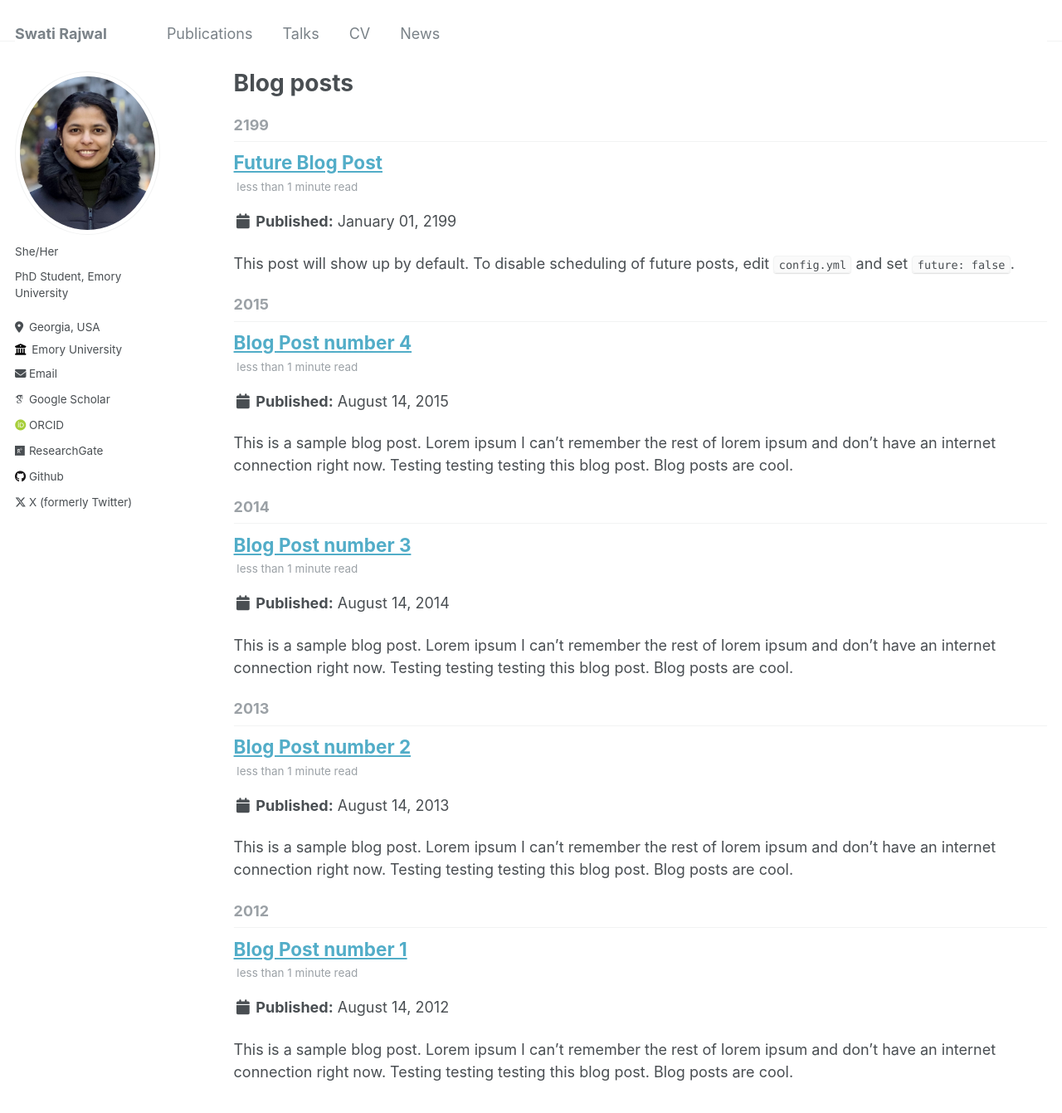
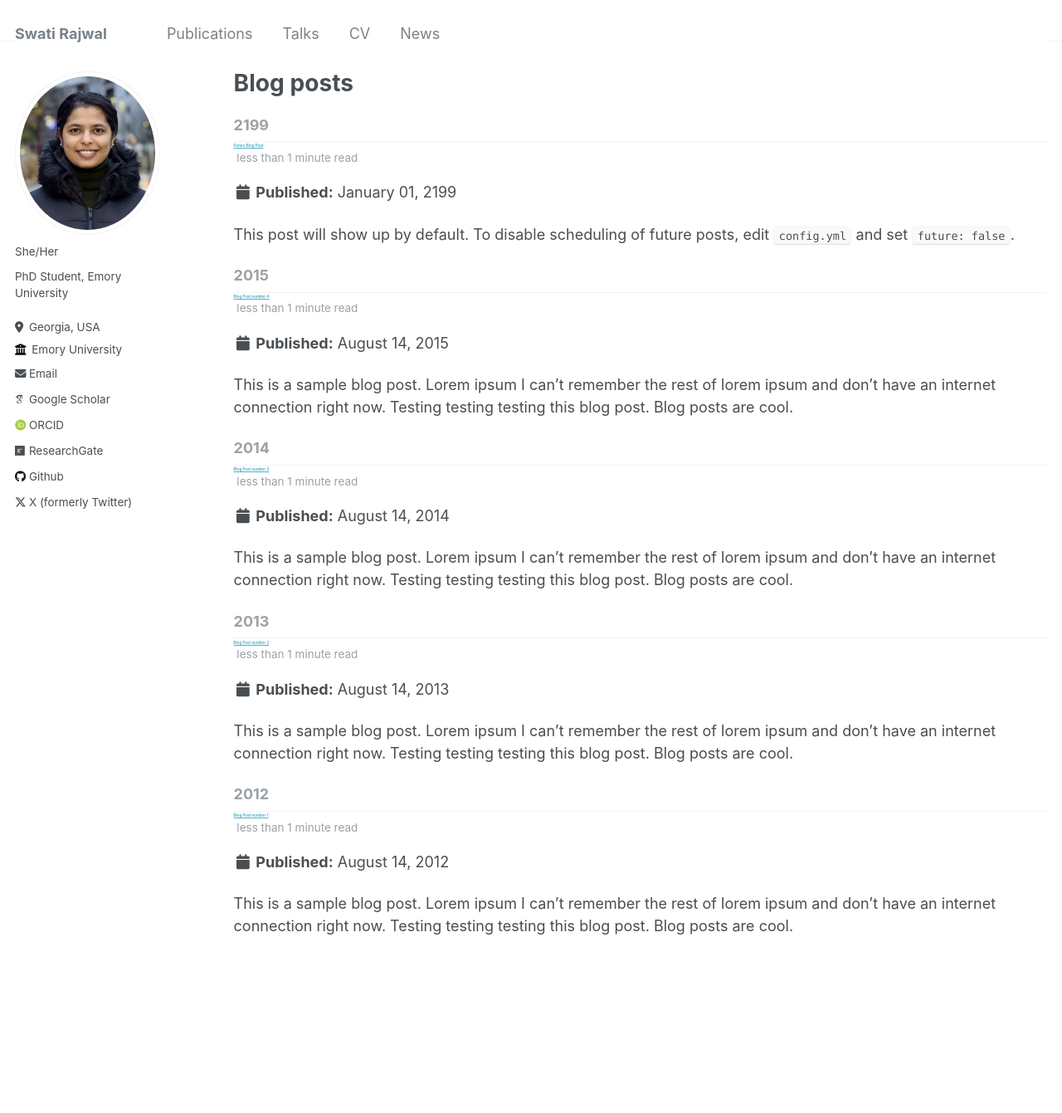
Before and after one commit to swati-rajwal/swati-rajwal.github.io, a Jekyll site: the page built from _pages/year-archive.html, in a window 1280 px wide and 1400 px high. Shown: the top 1341 px of the window at 83% size. Built offline with Jekyll 4.4.1, drawn with Linux system fonts in a browser that asks for light colours; some web fonts are replaced.

Commit message:
Update _variables.scss

```diff
--- a/_sass/_variables.scss
+++ b/_sass/_variables.scss
@@ -36,7 +36,7 @@ $caption-font-family        : $serif;
 $type-size-1                : 2.441em;  // ~39.056px
 $type-size-2                : 1.953em;  // ~31.248px
 $type-size-3                : 1.563em;  // ~25.008px
-$type-size-4                : 1.25em;   // ~20px
+$type-size-4                : .25em;   // ~20px
 $type-size-5                : 1em;      // ~16px
 $type-size-6                : 0.75em;   // ~12px
 $type-size-7                : 0.6875em; // ~11px
```
